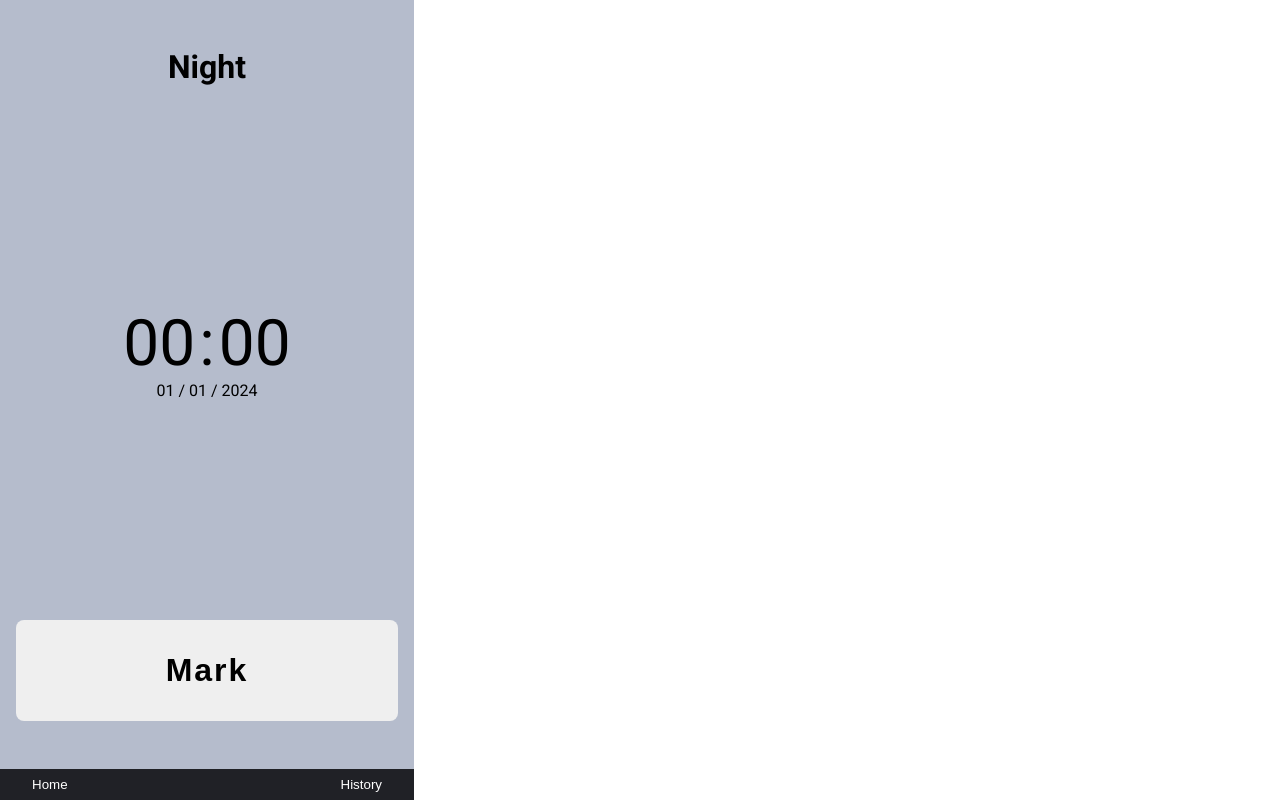
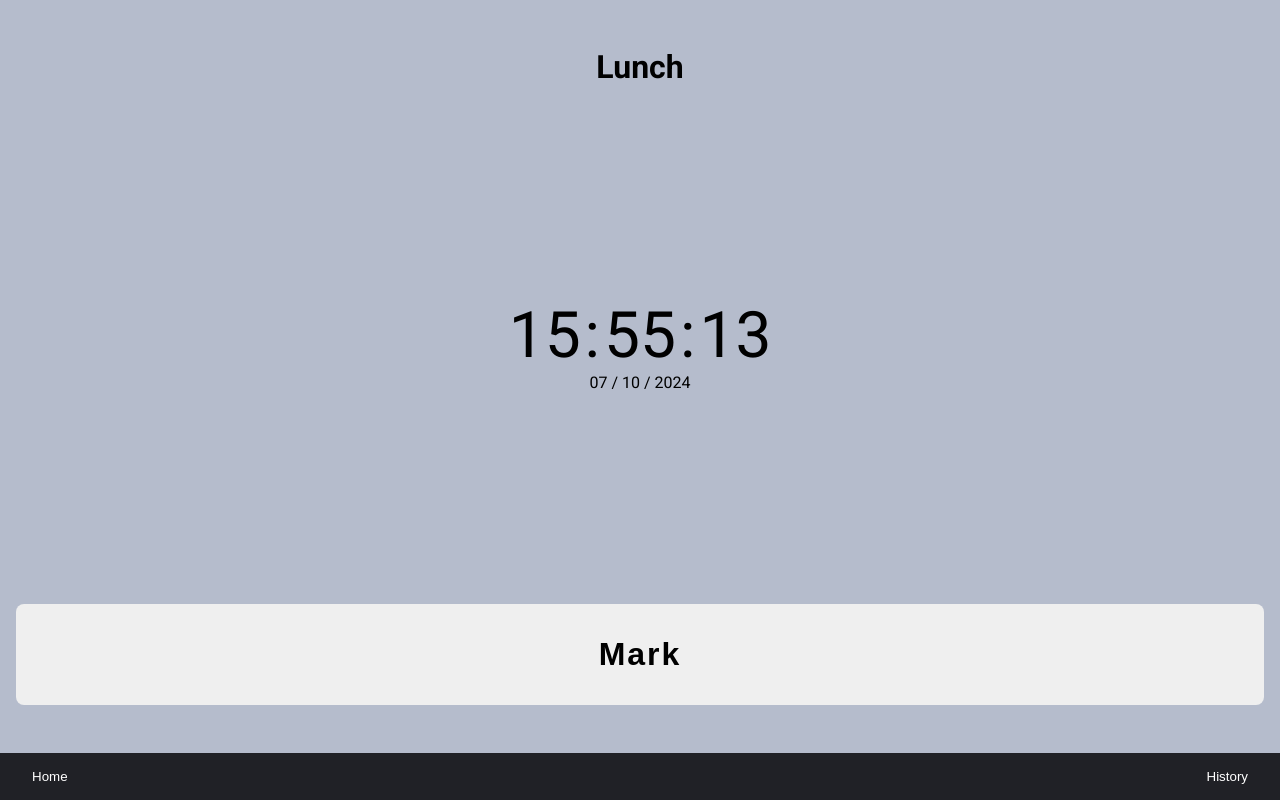
Before and after one commit to Denionline/MarkTime, a plain HTML site: page index.html in a window 1280 px wide. Drawn offline with Linux system fonts and the light colour scheme.

Commit message:
feat: add new functions

```diff
--- a/index.html
+++ b/index.html
@@ -17,13 +17,15 @@
 
     <main class="body">
 
-        <h1 class="period_name">Night</h1>
+        <h1 class="period_name"></h1>
 
         <div class="date_time">
             <div class="time">
                 <span class="hour">00</span>
                 <span>:</span>
                 <span class="minutes">00</span>
+                <span>:</span>
+                <span class="seconds">00</span>
             </div>
 
             <div class="date">
@@ -39,6 +41,22 @@
 
     </main>
 
+    <div class="history_page">
+        <h2>History</h2>
+        <table>
+            <thead>
+                <tr>
+                    <th>Type</th>
+                    <th>Period</th>
+                    <th>Time</th>
+                    <th>Date</th>
+                </tr>
+            </thead>
+            <tbody>
+            </tbody>
+        </table>
+    </div>
+
     <div class="menu_bar">
         <button class="home">Home</button>
         <button class="history">History</button>
--- a/script.js
+++ b/script.js
@@ -1,21 +1,144 @@
 const date_timeElement = document.querySelector('.date_time');
 
-const timeElement = date_timeElement.querySelector('.time');
-const hourElement = timeElement.querySelector('.hour');
-const minutesElement = timeElement.querySelector('.minutes');
+const hourElement = document.querySelector('.time .hour');
+const minutesElement = document.querySelector('.time .minutes');
+const secondsElement = document.querySelector('.time .seconds');
 
-const getCurrentTime = () => {
-    const currentTime = new Date();
+const dayElement = document.querySelector('.date .day');
+const monthElement = document.querySelector('.date .month');
+const yearElement = document.querySelector('.date .year');
 
-    const hour = currentTime.getHours();
-    const minutes = currentTime.getMinutes();
+let date_time = {};
 
-    hourElement.innerHTML = hour;
-    minutesElement.innerHTML = minutes;
+const period_NameElement = document.querySelector('.period_name');
+
+const periods = {lunch: 'Lunch', dinner: 'Dinner'};
+let period_name;
+
+const typesMark = {entry: 'Entry', exit: 'Exit'}
+
+const marksInStorage = JSON.parse(localStorage.getItem('MarkTime_MarkHistory_3.0')) || undefined;
+
+setInterval(() => {
+    const current_date_time = new Date();
+
+    date_time = {
+        ...date_time,
+        time: {
+            hour: current_date_time.getHours().toString().padStart(2, '0'),
+            minutes: current_date_time.getMinutes().toString().padStart(2, '0'),
+            seconds: current_date_time.getSeconds().toString().padStart(2, '0'),
+        },
+        date: {
+            day: current_date_time.getDate().toString().padStart(2, '0'),
+            month: (current_date_time.getMonth() + 1).toString().padStart(2, '0'),
+            year: current_date_time.getFullYear()
+        },
+    }
+
+    setCurrentTime();
+    setCurrentDate();
+}, 1000);
+
+const setCurrentTime = () => {
+    const { hour, minutes, seconds } = date_time.time;
+
+    secondsElement.innerHTML = seconds;
+    if(minutesElement.innerHTML !== minutes) minutesElement.innerHTML = minutes;
+    if(hourElement.innerHTML !== hour) hourElement.innerHTML = hour;
+
+    period_name = hour < 17 ? periods.lunch : periods.dinner;
+
+    if(period_NameElement.innerText !== period_name){
+        period_NameElement.innerHTML = period_name;
+    }
+}
+
+function setCurrentDate(){
+    const { day, month, year } = date_time.date;
+    if(dayElement.innerHTML !== day) dayElement.innerHTML = day;
+    if(monthElement.innerHTML !== month) monthElement.innerHTML = month;
+    if(yearElement.innerHTML !== year) yearElement.innerHTML = year;
 }
 
 const btn_mark = document.querySelector('.btn_mark');
+btn_mark.addEventListener('click', () => {
+    setNewMark();
+})
 
-btn_mark.addEventListener('click', () => {
-    getCurrentTime();
+function setNewMark() {
+    const markHistory = marksInStorage ? marksInStorage : [];
+
+    const typeMark = verifyTypeMark(markHistory);
+
+    const newMark = {
+        ...date_time,
+        period: period_name = date_time.time.hour < 17 ? periods.lunch : periods.dinner,
+        typeMark: typeMark
+    }
+
+    markHistory.push(newMark);
+
+    updateHistory(markHistory);
+    localStorage.setItem('MarkTime_MarkHistory_3.0', JSON.stringify(markHistory));
+}
+
+const history_pageElement = document.querySelector('.history_page');
+const btn_toHome = document.querySelector('button.home');
+const btn_toHistory = document.querySelector('button.history');
+
+btn_toHome.addEventListener('click', () => {
+    history_pageElement.classList.remove('opened');
 })
+
+btn_toHistory.addEventListener('click', () => {
+    history_pageElement.classList.add('opened');
+})
+
+const tableHistoryElement = history_pageElement.querySelector('table tbody');
+
+function updateHistory (currentHistory) {
+    const history = currentHistory ? currentHistory : marksInStorage;
+
+    tableHistoryElement.innerHTML = '';
+
+    history && history.forEach((mark) => {
+        const { hour, minutes, seconds  } = mark.time;
+        const { day, month, year } = mark.date;
+
+        const newRow = document.createElement('tr');
+
+        newRow.innerHTML = `
+            <tr>
+                <td>${mark.typeMark}</tr>
+                <td>${mark.period}</tr>
+                <td>${hour}:${minutes}:${seconds}</td>
+                <td>${day}/${month}/${year}</td>
+            </tr>
+        `
+        tableHistoryElement.appendChild(newRow)
+    })
+}
+
+
+
+const verifyTypeMark = (history) => {
+    let typeMark;
+
+    history.forEach((currentHistory) => {
+        const { day, month, year } = currentHistory.date;
+        if(
+            date_time.date.day == day &&
+            date_time.date.month == month &&
+            date_time.date.year == year
+        ){
+            typeMark = typesMark.exit
+        }else{
+            typeMark = typesMark.entry
+        }
+    })
+
+    return typeMark ? typeMark : typesMark.entry;
+}
+
+updateHistory();
--- a/style.css
+++ b/style.css
@@ -14,8 +14,6 @@ body{
     flex-direction: column;
 
     font: 1rem Roboto, sans-serif;
-
-    max-width: 414px;
 }
 
 button{
@@ -35,6 +33,8 @@ button{
     background: #B5BCCC;
 
     padding: 3rem 1rem;
+
+    z-index: 4;
 }
 
 .body .date_time {
@@ -66,9 +66,11 @@ button{
     justify-content: space-between;
     align-items: center;
 
-    padding: 0.5rem 2rem;
+    padding: 1rem 2rem;
 
     background: #202126;
+
+    z-index: 10;
 }
 
 .menu_bar button {
@@ -79,3 +81,69 @@ button{
 .menu_bar .history {
     cursor: not-allowed;
 }
+
+.history_page{
+    position: absolute;
+
+    top: 0;
+    right: -50%;
+
+    transform: translate(-50%, 0);
+
+    background: #B5BCCC;
+
+    height: 100%;
+    width: 100%;
+    padding: 2rem 0.5rem;
+
+    display: flex;
+    align-items: center;
+    justify-content: start;
+    flex-direction: column;
+
+    /* opacity: 1;
+    z-index: 5; */
+
+    opacity: 1;
+    z-index: -1;
+}
+
+.history_page.opened{
+    opacity: 1;
+    z-index: 5;
+}
+
+.history_page h2{
+    width: 90%;
+    margin-bottom: 1rem;
+}
+
+.history_page table{
+
+    width: 90%;
+}
+
+.history_page table tr th,
+.history_page table tr td{
+    background: #879ed4;
+    padding: 0.5rem 0;
+    text-align: center;
+}
+
+.history_page table tr th:first-child{
+    border-top-left-radius: 8px;
+}
+.history_page table tr th:last-child{
+    border-top-right-radius: 8px;
+}
+
+.history_page table tr:last-child td:first-child{
+    border-bottom-left-radius: 8px;
+}
+.history_page table tr:last-child td:last-child{
+    border-bottom-right-radius: 8px;
+}
+
+/* .history_page table tr td{
+
+} */
```
